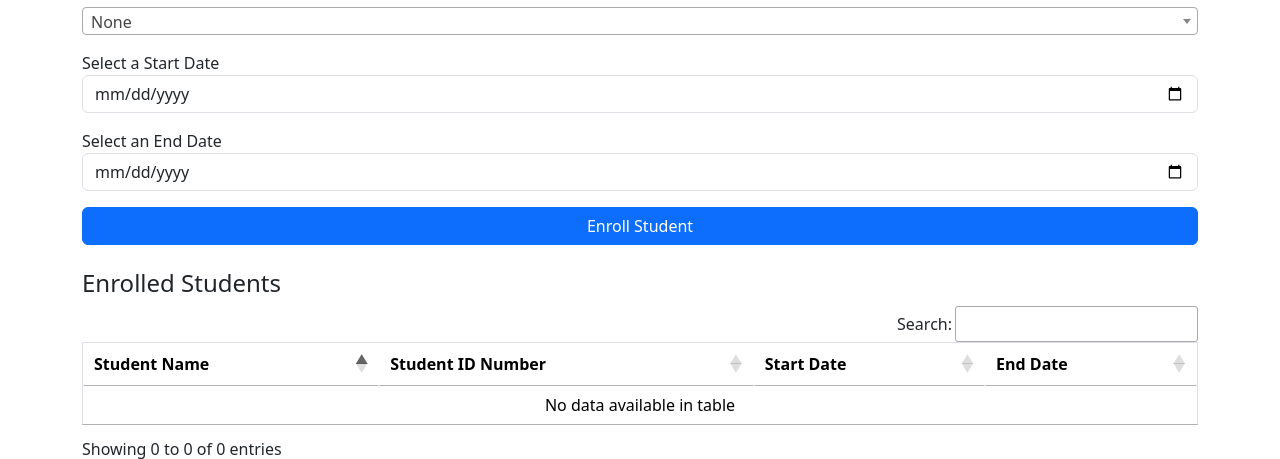
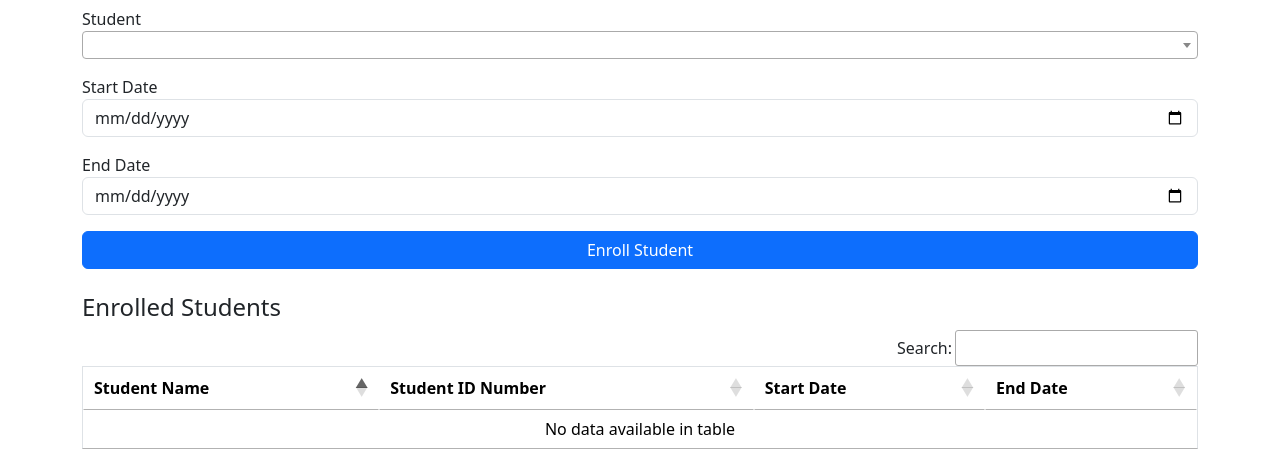
Before and after one commit to lekha-sandhu/renert-afterschool-public, a Flask app: template templates/enrollments.html in a window 1280 px wide. Shown: the part 258-717 px from the top of the page. Run offline with Flask 3, Linux system fonts and the light colour scheme; the template is opened without the code that fills it, so the values that code supplies are empty; parts of the project's set-up code (start-up, migrations or seed data) failed here and were passed over; some libraries are stand-ins or nearby versions.

Commit message:
Made the form better

```diff
--- a/templates/enrollments.html
+++ b/templates/enrollments.html
@@ -41,8 +41,9 @@
         <form method="POST" action="/enroll_student" class="d-flex flex-column gap-3">
 
             <div>
+                Student
                 <select class="form-control" name = "student_id" id = "student_list">
-                    <option value="">None</option>
+                    <option value=""></option>
                     {% for student in valid_students_for_enrollment %}
                         <option value="{{student.id}}">{{student.name}} - {{student.grade}}</option>
                     {% endfor %}
@@ -50,12 +51,12 @@
             </div>
 
             <div>
-                <label for="startdate">Select a Start Date</label>
+                <label for="startdate">Start Date</label>
                 <input type="date" id="startdate" name="startdate" class="form-control">
             </div>
 
             <div>
-                <label for="enddate">Select an End Date</label>
+                <label for="enddate">End Date</label>
                 <input type="date" id="enddate" name="enddate" class="form-control">
             </div>
 
```
